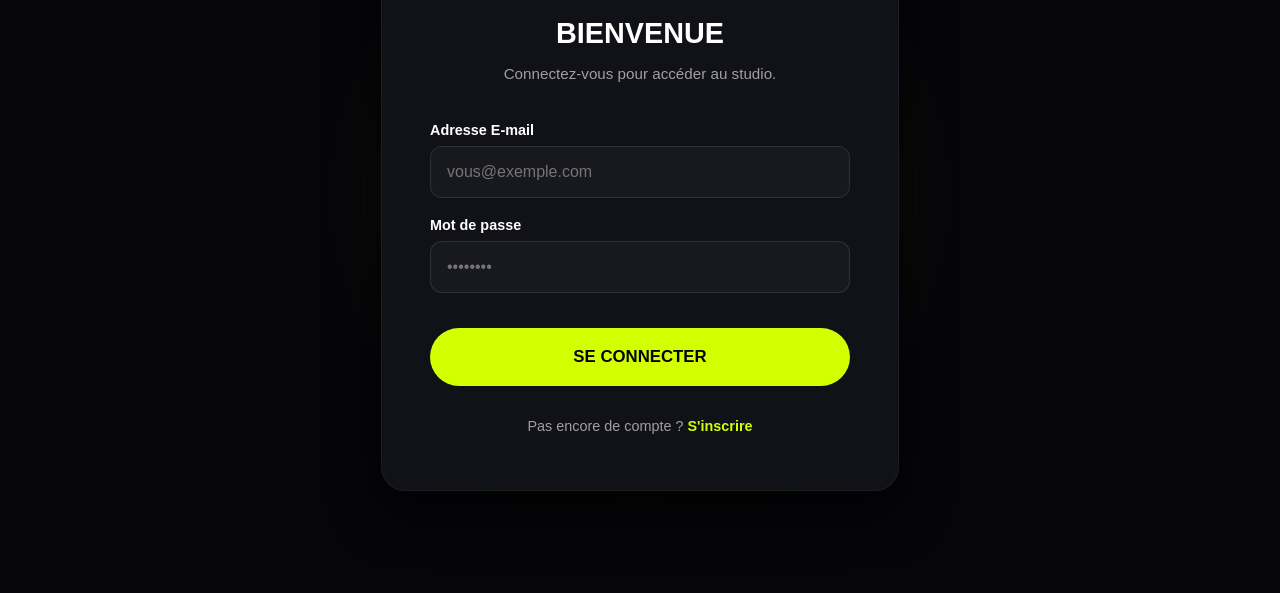
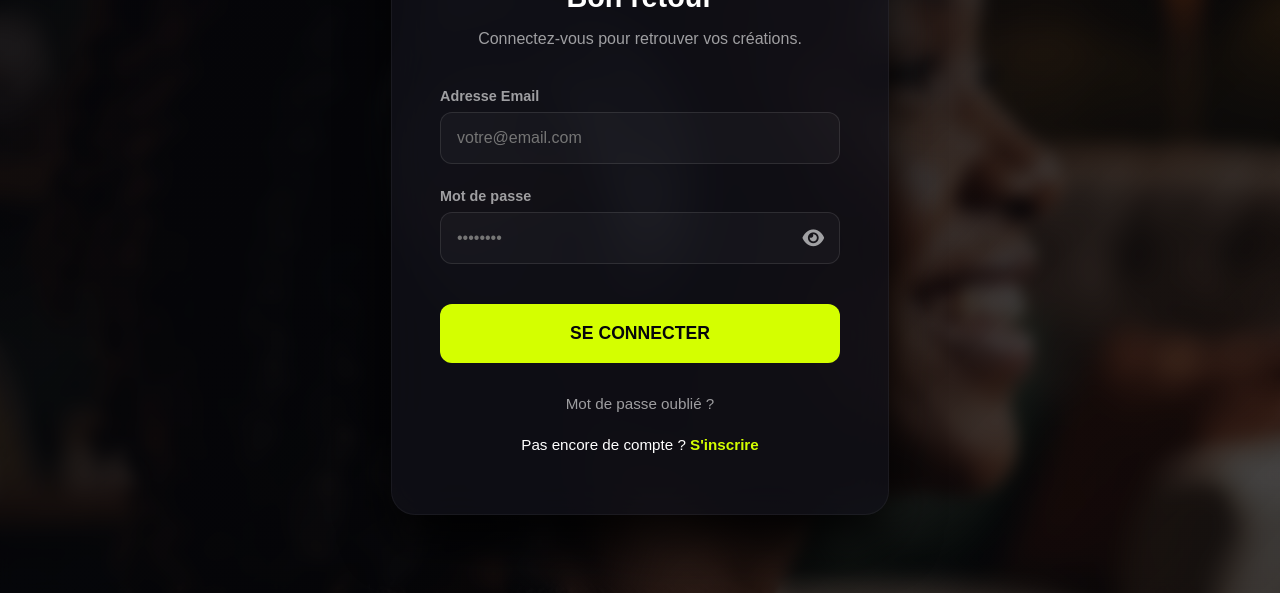
Before and after one commit to ngattaneismaeldiakite-max/NOVA-TEMPO-FINAL-EXPORT, a website: page login.html in a window 1280 px wide. Shown: the part 207-800 px from the top of the page. Drawn offline with nearby package versions, Linux system fonts and the light colour scheme; a web font is replaced by a local one.

Commit message:
Update login.html

```diff
--- a/login.html
+++ b/login.html
@@ -4,92 +4,130 @@
     <meta charset="UTF-8">
     <meta name="viewport" content="width=device-width, initial-scale=1.0">
     <title>Connexion - Nova Tempo</title>
-    <script src="https://cdn.jsdelivr.net/npm/@supabase/supabase-js@2"></script>
     <link href="https://api.fontshare.com/v2/css?f[]=satoshi@900,700,500,400&display=swap" rel="stylesheet">
     <link rel="stylesheet" href="https://cdnjs.cloudflare.com/ajax/libs/font-awesome/6.0.0/css/all.min.css">
+    <script src="https://cdn.jsdelivr.net/npm/@supabase/supabase-js@2"></script>
 
     <style>
         :root {
-            --bg-dark: #06060A;
-            --card-bg: #111118;
-            --text-light: #FFFFFF;
-            --text-muted: rgba(255, 255, 255, 0.6);
-            --neon-lime: #D4FF00;
+            --bg-dark: #06060A; --card-bg: rgba(17, 17, 24, 0.75);
+            --text-light: #FFFFFF; --text-muted: rgba(255, 255, 255, 0.6);
+            --neon-lime: #D4FF00; --neon-pink: #FF0066;
         }
-        body { margin: 0; padding: 0; font-family: 'Satoshi', sans-serif; background-color: var(--bg-dark); color: var(--text-light); display: flex; justify-content: center; align-items: center; min-height: 100vh; position: relative; }
+        body {
+            margin: 0; padding: 0; font-family: 'Satoshi', sans-serif;
+            background-color: var(--bg-dark); color: var(--text-light);
+            height: 100vh; display: flex; align-items: center; justify-content: center;
+            background-image: url('login_bg.jpg'); background-size: cover; background-position: center; position: relative;
+        }
+        body::before {
+            content: ''; position: absolute; inset: 0;
+            background: linear-gradient(135deg, rgba(6,6,10,0.9) 0%, rgba(6,6,10,0.7) 100%);
+            backdrop-filter: blur(8px); z-index: 0;
+        }
+        .auth-card {
+            position: relative; z-index: 1; background: var(--card-bg);
+            padding: 3rem; border-radius: 24px; width: 100%; max-width: 400px;
+            box-shadow: 0 25px 50px rgba(0,0,0,0.8);
+            border: 1px solid rgba(255,255,255,0.05); backdrop-filter: blur(20px); text-align: center;
+        }
+        .logo { font-size: 2rem; font-weight: 900; color: var(--text-light); text-decoration: none; display: inline-flex; align-items: center; gap: 0.5rem; margin-bottom: 1.5rem; letter-spacing: -0.02em; }
+        .logo i { color: var(--neon-lime); }
+        h2 { margin: 0 0 0.5rem 0; font-size: 1.8rem; font-weight: 800; }
+        p.subtitle { color: var(--text-muted); margin-bottom: 2.5rem; font-size: 1rem; }
 
-        .glow-bg { position: absolute; width: 600px; height: 600px; background: radial-gradient(circle, rgba(212, 255, 0, 0.15) 0%, rgba(6,6,10,0) 70%); filter: blur(50px); z-index: 0; }
+        .input-group { margin-bottom: 1.5rem; text-align: left; }
+        .input-group label { display: block; font-size: 0.9rem; color: var(--text-muted); margin-bottom: 0.5rem; font-weight: 600; }
 
-        .auth-container { background: var(--card-bg); padding: 3.5rem 3rem; border-radius: 24px; width: 100%; max-width: 420px; text-align: center; border: 1px solid rgba(255,255,255,0.05); box-shadow: 0 20px 50px rgba(0,0,0,0.8); position: relative; z-index: 1; }
+        .password-wrapper { position: relative; }
+        .password-wrapper input {
+            width: 100%; padding: 1rem; padding-right: 3rem;
+            background: rgba(255,255,255,0.03); border: 1px solid rgba(255,255,255,0.1);
+            border-radius: 12px; color: var(--text-light); font-family: inherit; font-size: 1rem;
+            transition: all 0.3s; box-sizing: border-box;
+        }
+        .password-wrapper i {
+            position: absolute; right: 1rem; top: 50%; transform: translateY(-50%);
+            color: var(--text-muted); cursor: pointer; transition: color 0.3s; font-size: 1.2rem;
+        }
+        .password-wrapper i:hover { color: var(--neon-lime); }
 
-        .logo { font-size: 1.8rem; font-weight: 900; color: var(--text-light); text-decoration: none; margin-bottom: 2rem; display: inline-block; }
-        .logo i { color: var(--neon-lime); }
-        h1 { margin: 0 0 0.5rem 0; font-size: 1.8rem; font-weight: 900; text-transform: uppercase; }
-        p.subtitle { color: var(--text-muted); margin-bottom: 2.5rem; font-size: 0.95rem; }
+        .input-group input:not(.password-wrapper input) {
+            width: 100%; padding: 1rem;
+            background: rgba(255,255,255,0.03); border: 1px solid rgba(255,255,255,0.1);
+            border-radius: 12px; color: var(--text-light); font-family: inherit; font-size: 1rem;
+            transition: all 0.3s; box-sizing: border-box;
+        }
+        .input-group input:focus { outline: none; border-color: var(--neon-lime); background: rgba(212, 255, 0, 0.05); box-shadow: 0 0 15px rgba(212, 255, 0, 0.15); }
 
-        .form-group { margin-bottom: 1.2rem; text-align: left; }
-        label { display: block; margin-bottom: 0.5rem; font-weight: 600; font-size: 0.9rem; color: var(--text-light); }
-        input { width: 100%; padding: 1rem; border: 1px solid rgba(255,255,255,0.1); border-radius: 12px; background: rgba(255,255,255,0.03); color: var(--text-light); font-family: 'Satoshi', sans-serif; font-size: 1rem; box-sizing: border-box; transition: all 0.3s; }
-        input:focus { outline: none; border-color: var(--neon-lime); background: rgba(255,255,255,0.05); box-shadow: 0 0 10px rgba(212, 255, 0, 0.2); }
-
-        .btn-submit { width: 100%; padding: 1.2rem; background: var(--neon-lime); border: none; border-radius: 50px; color: var(--bg-dark); font-weight: 900; font-size: 1.05rem; font-family: 'Satoshi', sans-serif; cursor: pointer; transition: all 0.3s; margin-top: 1rem; text-transform: uppercase; }
-        .btn-submit:hover { transform: translateY(-2px); box-shadow: 0 0 20px rgba(212, 255, 0, 0.4); }
-
-        .switch-link { margin-top: 2rem; color: var(--text-muted); font-size: 0.9rem; }
-        .switch-link a { color: var(--neon-lime); text-decoration: none; font-weight: 700; }
-        .switch-link a:hover { text-decoration: underline; }
-
-        .error-message { background: rgba(255, 0, 102, 0.1); color: #FF0066; padding: 1rem; border-radius: 12px; margin-bottom: 1.5rem; font-size: 0.9rem; font-weight: 600; display: none; border: 1px solid rgba(255, 0, 102, 0.2); }
+        .btn-submit { width: 100%; padding: 1.2rem; background-color: var(--neon-lime); color: var(--bg-dark); border: none; border-radius: 12px; font-weight: 800; font-size: 1.1rem; cursor: pointer; transition: all 0.3s; margin-top: 1rem; text-transform: uppercase; }
+        .btn-submit:hover { transform: translateY(-2px); box-shadow: 0 10px 25px rgba(212, 255, 0, 0.3); }
+        .links { margin-top: 2rem; font-size: 0.95rem; }
+        .links a { color: var(--text-muted); text-decoration: none; transition: color 0.3s; display: block; margin-bottom: 0.8rem; }
+        .links a:hover { color: var(--neon-lime); }
+        .back-home { position: absolute; top: 2rem; left: 2rem; color: var(--text-muted); text-decoration: none; z-index: 10; font-weight: 600; display: flex; align-items: center; gap: 0.5rem; transition: color 0.3s; }
+        .back-home:hover { color: var(--neon-lime); }
+        #error-msg { color: var(--neon-pink); font-size: 0.95rem; margin-top: 1rem; display: none; font-weight: 500; }
     </style>
 </head>
 <body>
-    <div class="glow-bg"></div>
-    <div class="auth-container">
+    <a href="/" class="back-home"><i class="fas fa-arrow-left"></i> Retour au site</a>
+    <div class="auth-card">
         <a href="/" class="logo"><i class="fas fa-asterisk"></i> NOVA TEMPO</a>
-        <h1>Bienvenue</h1>
-        <p class="subtitle">Connectez-vous pour accéder au studio.</p>
-
-        <div id="errorMessage" class="error-message"></div>
-
-        <form id="loginForm">
-            <div class="form-group">
-                <label>Adresse E-mail</label>
-                <input type="email" id="email" required placeholder="vous@exemple.com">
+        <h2>Bon retour</h2>
+        <p class="subtitle">Connectez-vous pour retrouver vos créations.</p>
+        <form id="login-form">
+            <div class="input-group">
+                <label>Adresse Email</label>
+                <input type="email" id="email" placeholder="votre@email.com" required>
             </div>
-            <div class="form-group">
+            <div class="input-group">
                 <label>Mot de passe</label>
-                <input type="password" id="password" required placeholder="••••••••">
+                <div class="password-wrapper">
+                    <input type="password" id="password" placeholder="••••••••" required>
+                    <i class="fas fa-eye" id="toggle-password"></i>
+                </div>
             </div>
-            <button type="submit" class="btn-submit" id="submitBtn">Se connecter</button>
+            <p id="error-msg"></p>
+            <button type="submit" class="btn-submit">Se connecter</button>
         </form>
-
-        <div class="switch-link">
-            Pas encore de compte ? <a href="/signup.html">S'inscrire</a>
+        <div class="links">
+            <a href="#">Mot de passe oublié ?</a>
+            <a href="/signup.html" style="color: var(--text-light); margin-top: 1.5rem;">Pas encore de compte ? <strong style="color: var(--neon-lime);">S'inscrire</strong></a>
         </div>
     </div>
 
     <script>
+        // TES VRAIES CLÉS SUPABASE
         const supabaseUrl = 'https://wxkeuyyppzuqplnutwzk.supabase.co';
         const supabaseKey = 'sb_publishable_DrMH4qQCF4s1KyoPjvlJeA_puXHR_rr';
-        window.supabaseClient = supabase.createClient(supabaseUrl, supabaseKey);
+        const supabase = supabase.createClient(supabaseUrl, supabaseKey);
 
-        document.getElementById('loginForm').addEventListener('submit', async (e) => {
+        const togglePassword = document.getElementById('toggle-password');
+        const password = document.getElementById('password');
+        togglePassword.addEventListener('click', function () {
+            const type = password.getAttribute('type') === 'password' ? 'text' : 'password';
+            password.setAttribute('type', type);
+            this.classList.toggle('fa-eye-slash');
+        });
+
+        document.getElementById('login-form').addEventListener('submit', async (e) => {
             e.preventDefault();
-            const btn = document.getElementById('submitBtn');
-            const errorBox = document.getElementById('errorMessage');
             const email = document.getElementById('email').value;
-            const password = document.getElementById('password').value;
+            const pwd = document.getElementById('password').value;
+            const errorMsg = document.getElementById('error-msg');
+            const btn = document.querySelector('.btn-submit');
 
-            btn.disabled = true; btn.textContent = 'Connexion...'; errorBox.style.display = 'none';
+            btn.textContent = "CONNEXION EN COURS...";
+            errorMsg.style.display = 'none';
 
-            const { data, error } = await window.supabaseClient.auth.signInWithPassword({ email, password });
-
+            const { data, error } = await supabase.auth.signInWithPassword({ email: email, password: pwd });
             if (error) {
-                errorBox.textContent = 'Email ou mot de passe incorrect.';
-                errorBox.style.display = 'block';
-                btn.disabled = false; btn.textContent = 'Se connecter';
+                errorMsg.textContent = "Email ou mot de passe incorrect.";
+                errorMsg.style.display = 'block';
+                btn.textContent = "SE CONNECTER";
             } else {
-                window.location.href = '/studio.html';
+                window.location.href = '/profil.html';
             }
         });
     </script>
```
